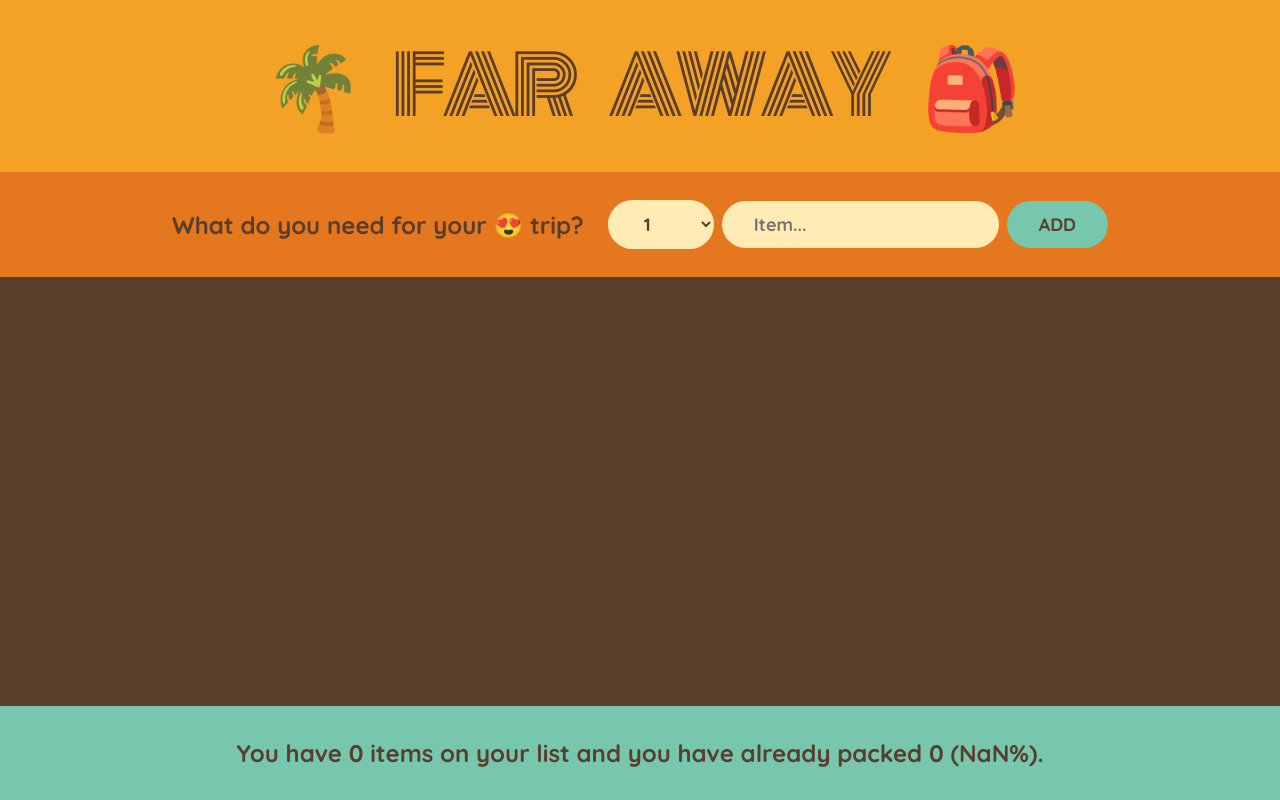
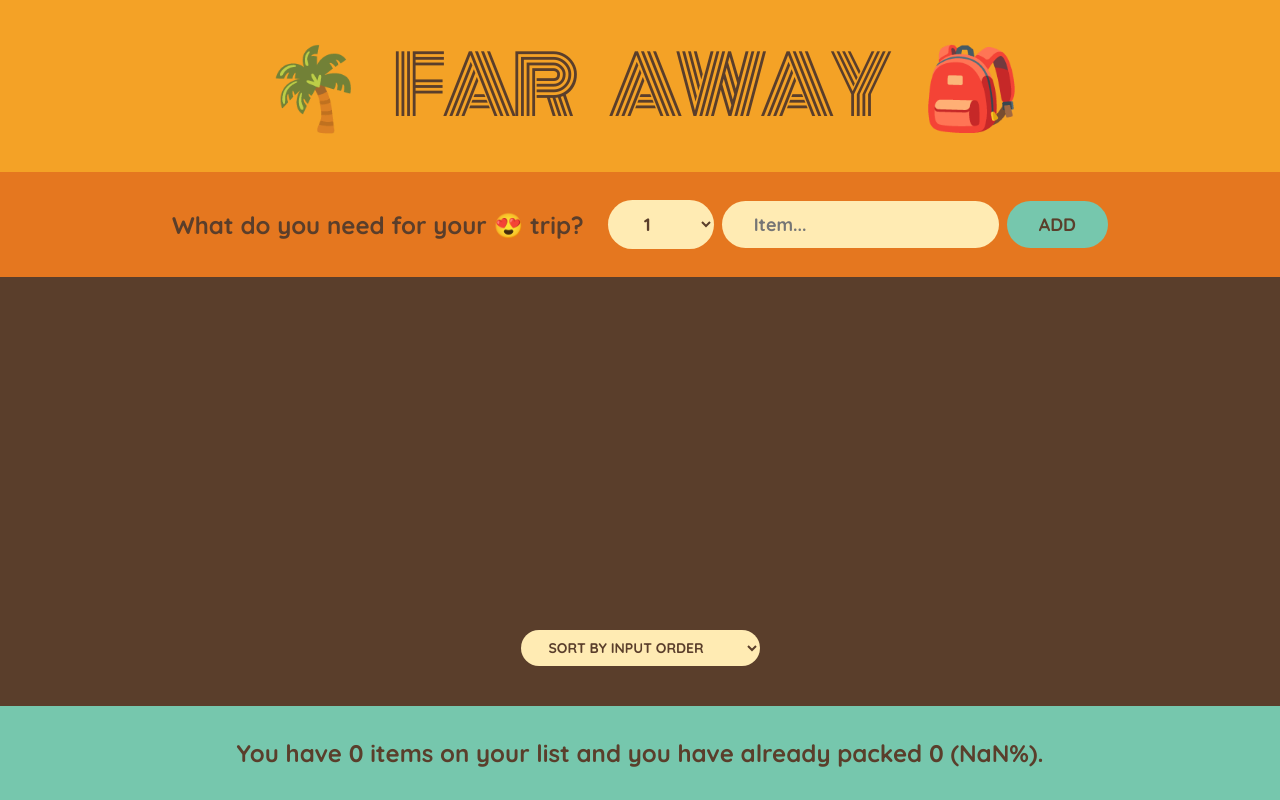
Before and after one commit to JarmilaL/React-Travel-list, a React (Create React App) app: page / in a window 1280 px wide. Built offline with nearby package versions, Linux system fonts and the light colour scheme.

Commit message:
Add sorting

```diff
--- a/src/App.js
+++ b/src/App.js
@@ -83,10 +83,32 @@ function Form({ handleItemList }) {
 }
 
 function PackingList({ items, handleDeleteItem, handlePackedItem }) {
+  const [sortBy, setSortBy] = useState('input');
+
+  let sortedItems;
+
+  switch (sortBy) {
+    case 'input':
+      sortedItems = items;
+      break;
+    case 'description':
+      sortedItems = items
+        .slice()
+        .sort((a, b) => a.description.localeCompare(b.description));
+      break;
+    case 'packed':
+      sortedItems = items
+        .slice()
+        .sort((a, b) => Number(a.packed) - Number(b.packed));
+      break;
+    default:
+      sortedItems = items;
+  }
+
   return (
     <div className="list">
       <ul>
-        {items.map((item) => (
+        {sortedItems.map((item) => (
           <Item
             item={item}
             key={item.id}
@@ -95,6 +117,17 @@ function PackingList({ items, handleDeleteItem, handlePackedItem }) {
           />
         ))}
       </ul>
+
+      <div className="actions">
+        <select
+          value={sortBy}
+          onChange={(event) => setSortBy(event.target.value)}
+        >
+          <option value="input">Sort by input order</option>
+          <option value="description">Sort by description</option>
+          <option value="packed">Sort by packed status</option>
+        </select>
+      </div>
     </div>
   );
 }
```
